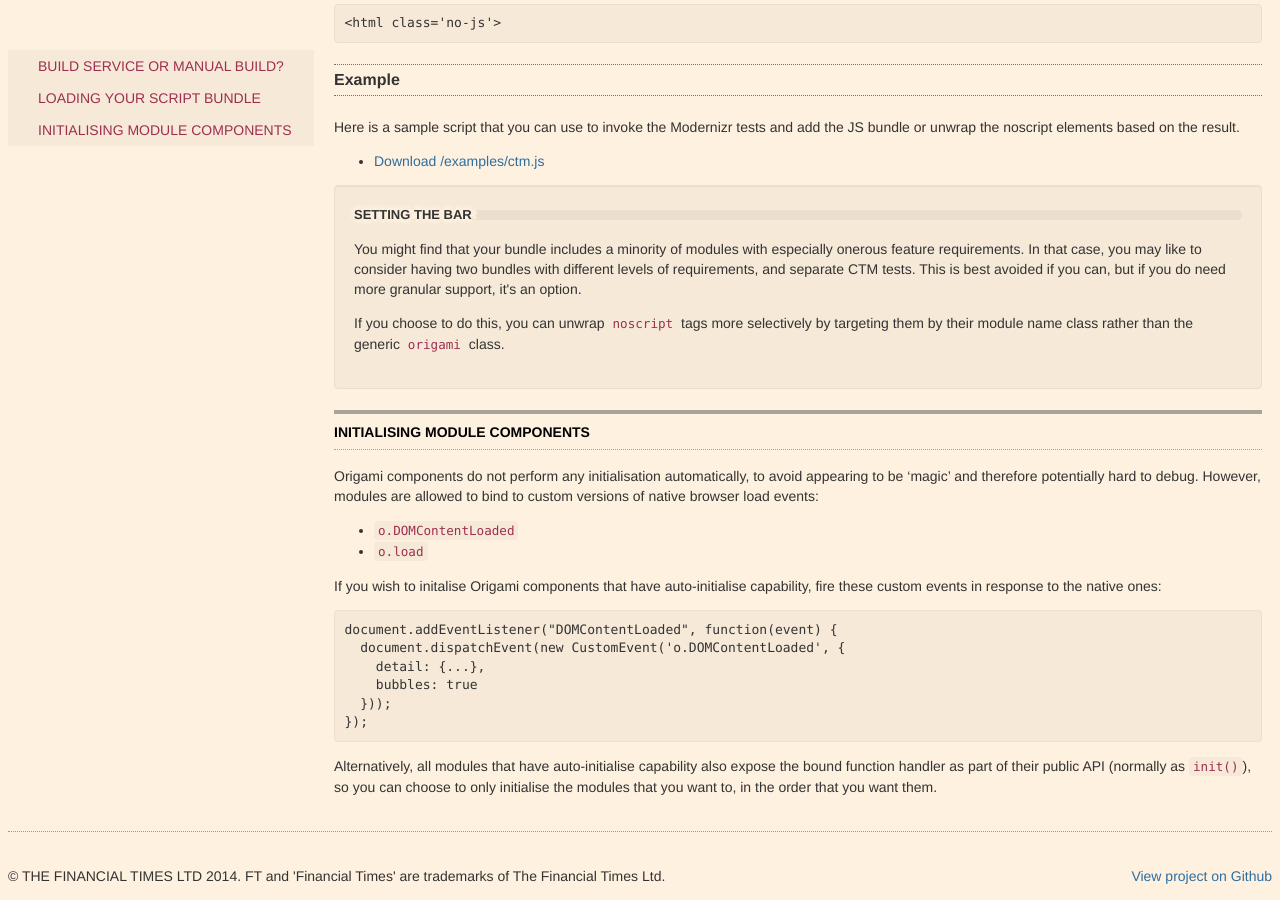
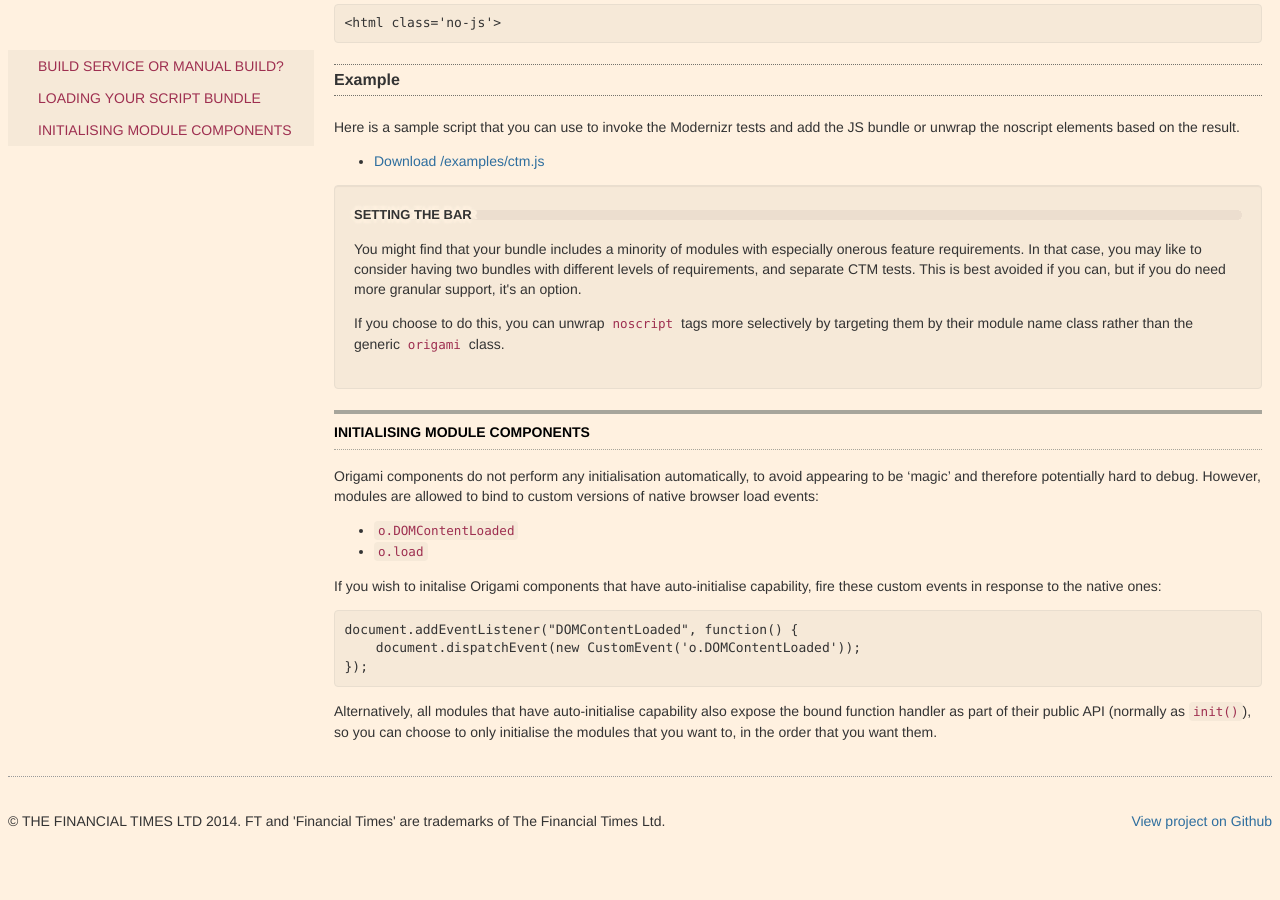
Before and after one commit to Financial-Times/ft-origami, a Jekyll site: the page built from docs/developer-guide/index.md, in a window 1280 px wide and 900 px high, scrolled down 1984 px. Built offline with Jekyll 4.4.1, drawn with Linux system fonts in a browser that asks for light colours; some web fonts are replaced; after the commit the page ends 2829 px from its top, so only the background shows below that.

Commit message:
Improve example based on PR feedback from Dan Searle

```diff
--- a/docs/developer-guide/index.md
+++ b/docs/developer-guide/index.md
@@ -91,11 +91,8 @@ Origami components do not perform any initialisation automatically, to avoid app
 
 If you wish to initalise Origami components that have auto-initialise capability, fire these custom events in response to the native ones:
 
-	document.addEventListener("DOMContentLoaded", function(event) {
-      document.dispatchEvent(new CustomEvent('o.DOMContentLoaded', {
-	    detail: {...},
-	    bubbles: true
-	  }));
-    });
+	document.addEventListener("DOMContentLoaded", function() {
+	    document.dispatchEvent(new CustomEvent('o.DOMContentLoaded'));
+	});
 
 Alternatively, all modules that have auto-initialise capability also expose the bound function handler as part of their public API (normally as `init()`), so you can choose to only initialise the modules that you want to, in the order that you want them.
```
